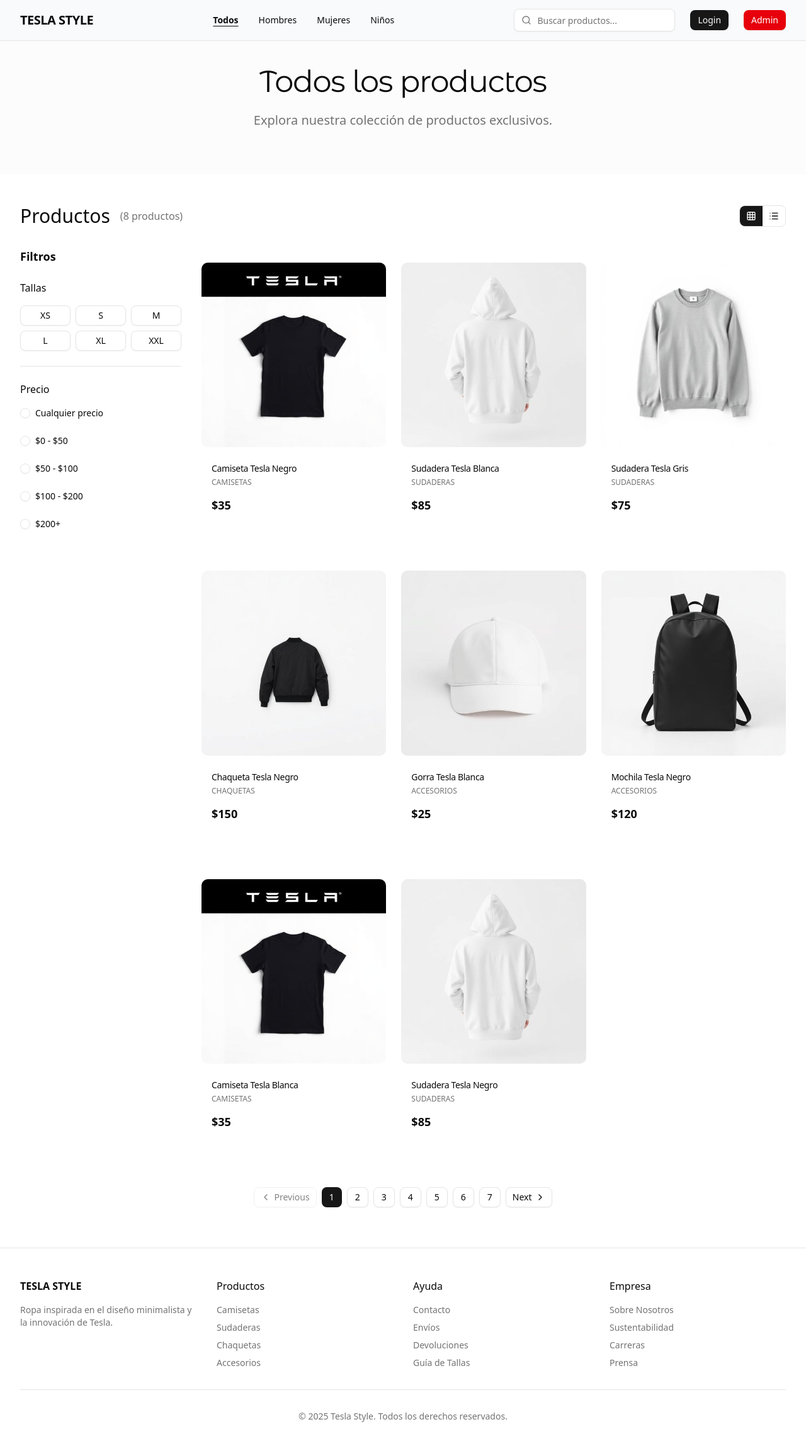
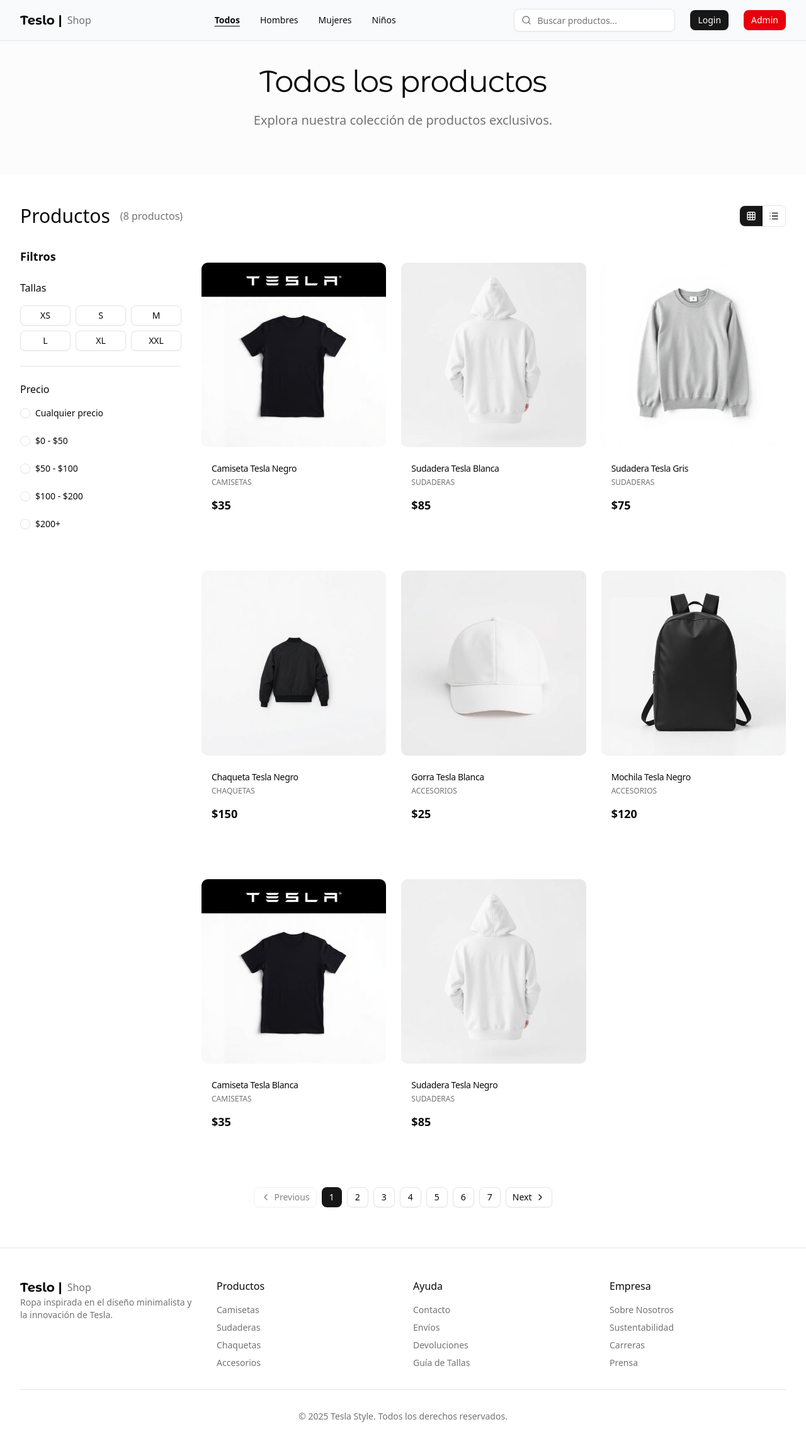
Before and after one commit to maxi-vilarino/teslo-shop, a React (Vite) app: page / in a window 1280 px wide. Shown: the top 2296 px of the page at 63% size. Built offline with nearby package versions, Linux system fonts and the light colour scheme.

Commit message:
Diseño componente Logo

```diff
--- /dev/null
+++ b/src/components/custom/CustomLogo.tsx
@@ -0,0 +1,18 @@
+import { Link } from "react-router";
+
+interface Props {
+  subtitle?: string;
+}
+
+export const CustomLogo = ({ subtitle = "Shop" }: Props) => {
+  return (
+    <Link to="/" className="flex items-center whitespace-nowrap">
+      <span className="font-montserrat font-bold text-xl m-0 whitespace-nowrap">
+        Teslo |
+      </span>
+      <p className="text-muted-foreground m-0 px-2 whitespace-nowrap">
+        {subtitle}
+      </p>
+    </Link>
+  );
+};
--- a/src/shop/components/CustomFooter.tsx
+++ b/src/shop/components/CustomFooter.tsx
@@ -1,10 +1,12 @@
+import { CustomLogo } from "@/components/custom/CustomLogo";
+
 export const CustomFooter = () => {
   return (
     <footer className="border-t py-12 px-4 lg:px-8 mt-16">
       <div className="container mx-auto">
         <div className="grid grid-cols-1 md:grid-cols-4 gap-8">
           <div>
-            <h3 className="font-semibold mb-4">TESLA STYLE</h3>
+            <CustomLogo />
             <p className="text-sm text-muted-foreground">
               Ropa inspirada en el diseño minimalista y la innovación de Tesla.
             </p>
--- a/src/shop/components/CustomHeader.tsx
+++ b/src/shop/components/CustomHeader.tsx
@@ -1,8 +1,9 @@
 import { useRef, type KeyboardEvent } from "react";
 import { Link, useParams, useSearchParams } from "react-router";
-import { Search, Menu } from "lucide-react";
+import { Search } from "lucide-react";
 import { Button } from "@/components/ui/button";
 import { Input } from "@/components/ui/input";
+import { CustomLogo } from "@/components/custom/CustomLogo";
 import { cn } from "@/lib/utils";
 export const CustomHeader = () => {
   const [searchParams, setSearchParams] = useSearchParams();
@@ -25,14 +26,7 @@
       <div className="container mx-auto px-4 lg:px-8">
         <div className="flex h-16 items-center justify-between">
           {/* Logo */}
-          <div className="flex items-center space-x-4">
-            <Button variant="ghost" size="icon" className="md:hidden">
-              <Menu className="h-5 w-5" />
-            </Button>
-            <h1 className="text-xl font-semibold tracking-tight">
-              TESLA STYLE
-            </h1>
-          </div>
+          <CustomLogo />
 
           {/* Navigation - Desktop */}
           <nav className="hidden md:flex items-center space-x-8">
```
